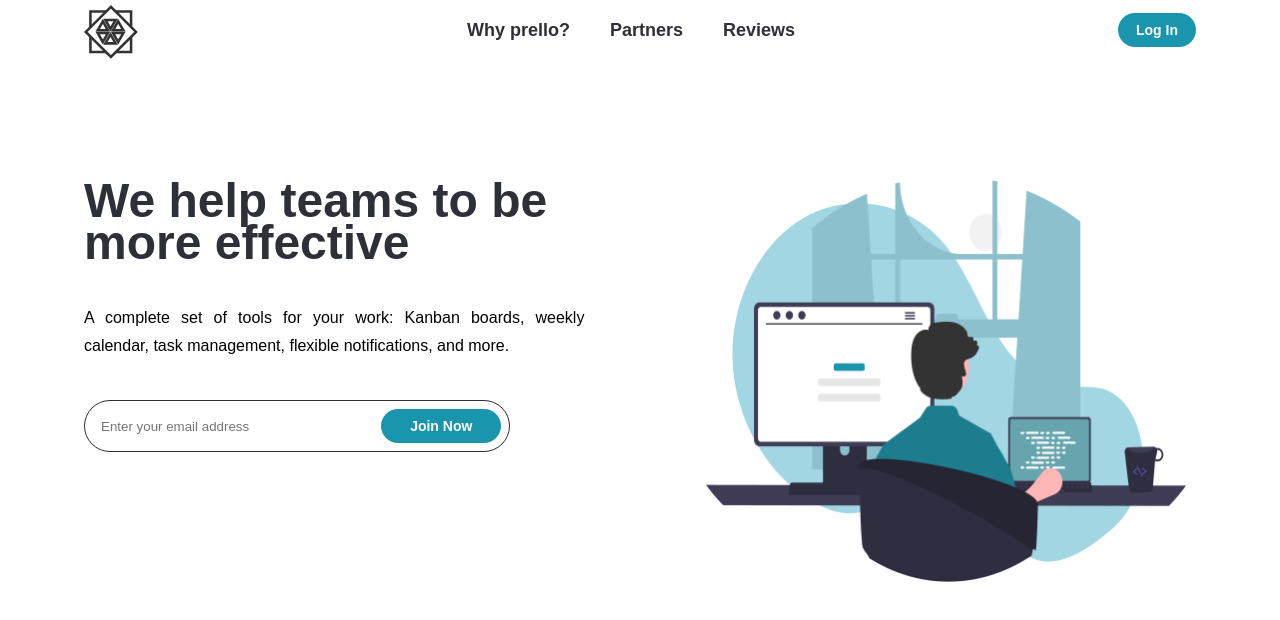
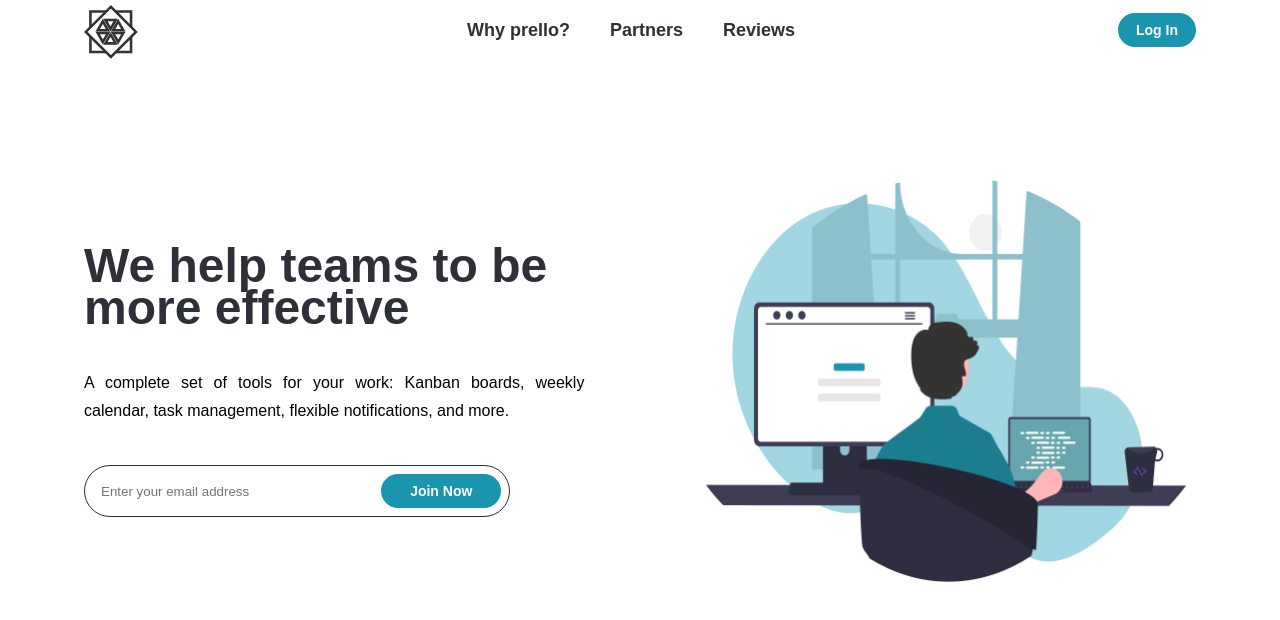
Before and after one commit to grage03/prello, a React (Create React App) app: page / in a window 1280 px wide. Shown: the top 620 px of the page. Built offline with nearby package versions, Linux system fonts and the light colour scheme; a web font is replaced by a local one.

Commit message:
fix(public): fix vertical align

```diff
--- a/src/public/layouts/Main/components/PublicHelp/style/styles.sass
+++ b/src/public/layouts/Main/components/PublicHelp/style/styles.sass
@@ -3,6 +3,7 @@
 
 .help-teams
   @include flex-justify-between
+  align-items: center
   padding: 120px 0
 
   @media screen and (max-width: $md-max-width)
```
